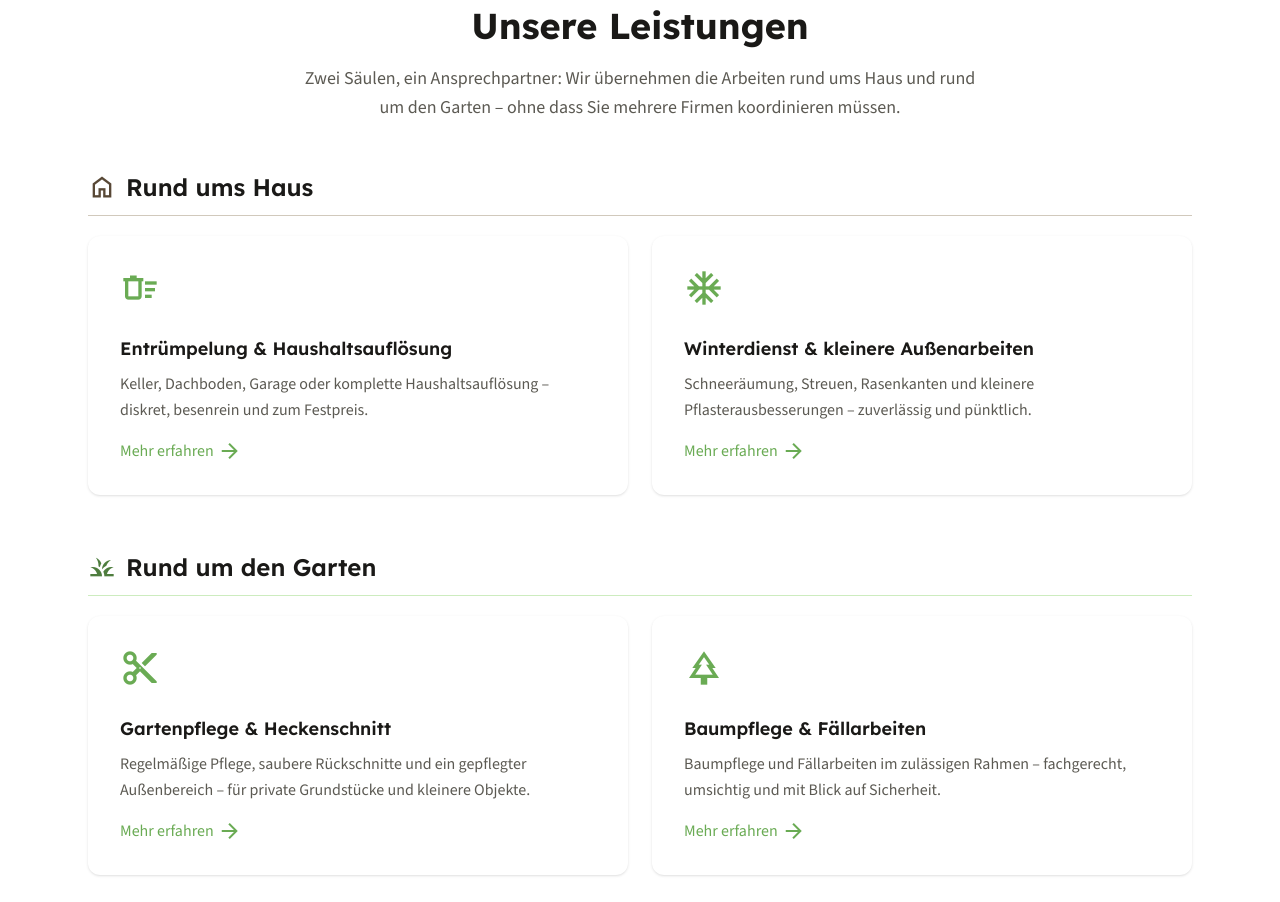
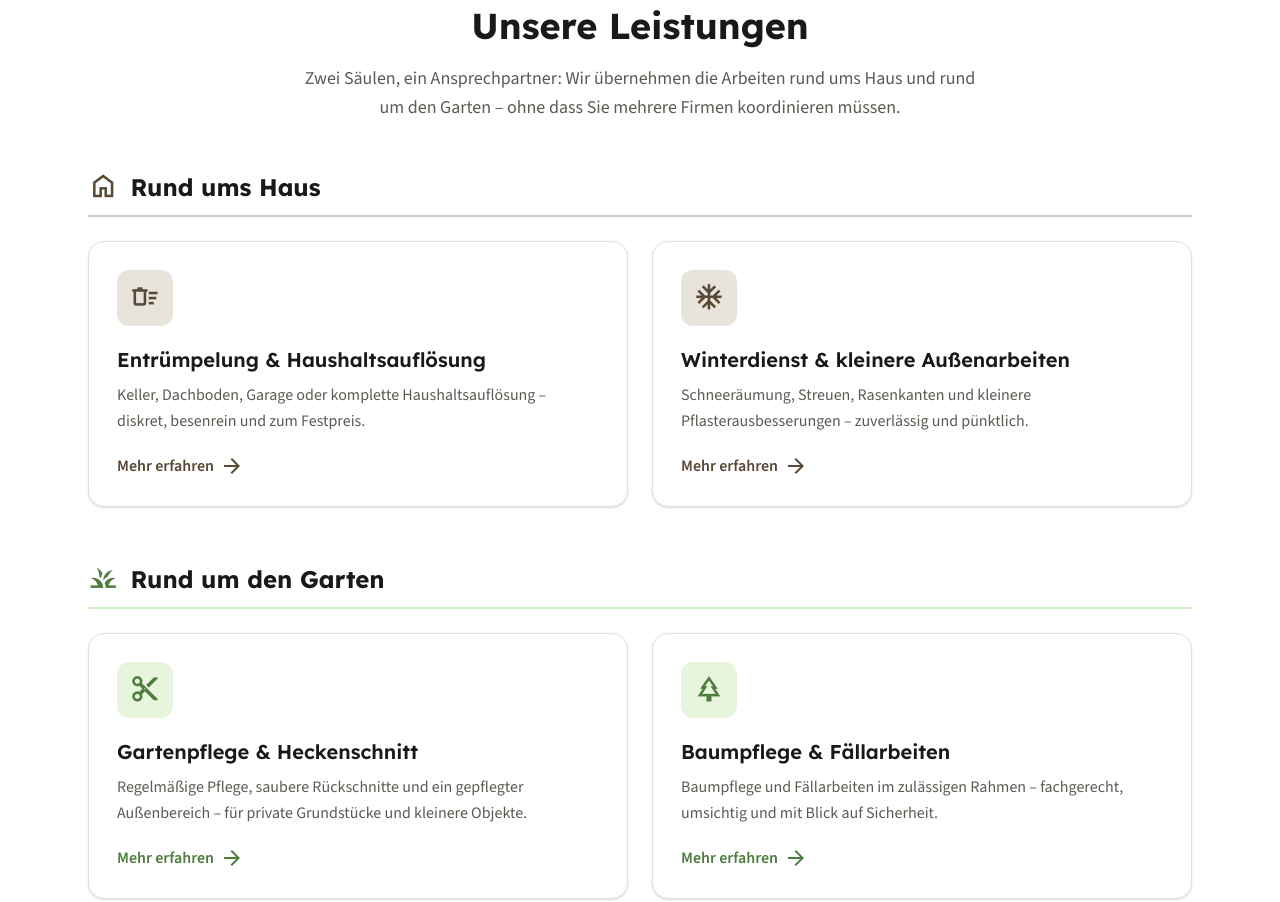
Before and after one commit to etodak7/ernst-haus-garten, an Astro site: page / in a window 1280 px wide. Shown: the part 1132-2034 px from the top of the page. Built offline with nearby package versions, Linux system fonts and the light colour scheme; Astro itself is replaced by a stand-in of ours.

Commit message:
feat(home): ServiceCards stärker machen — sichtbarer Rahmen, farbige Icon-Container, Spalten-bewusste Farb-Akzente
Die 4 Service-Karten auf der Startseite wirkten bisher schwach (weiß auf
weißem Section-Hintergrund, kleine schwebende Icons, nur shadow-sm) — man
konnte sie leicht überscrollen.

ServiceCard.astro erweitert:
- Neuer `variant` Prop ('haus' | 'garten' | 'default')
- Icon liegt jetzt in einem 56×56 rounded-xl Container mit farbigem
  Hintergrund (green-100 für Garten, earth-100 für Haus) statt als
  schwebendes Symbol
- Sichtbarer Border (warm-gray-200), Hover-Border in Akzentfarbe
- Hover-Shadow hochgezogen auf shadow-xl (vorher: shadow-md)
- Hover-Lift via -translate-y-0.5 — Karten "heben sich sichtbar"
- Titel von text-lg auf text-xl vergrößert
- "Mehr erfahren"-Link jetzt font-semibold + Pfeil wandert beim Hover

index.astro:
- Die 4 houseServices mit variant="haus" (earth-Akzente)
- Die 2 gardenServices mit variant="garten" (green-Akzente)
- Spalten-Überschriften bekommen border-b-2 statt border-b (kräftigere
  Trennung)

Die beiden Säulen tragen ihre Farbe (Haus = braun/earth, Garten = grün)
jetzt durchgehend durch — bisher war der Unterschied nur in der Spalten-
Überschrift, jetzt auch in den Karten selbst sichtbar.

```diff
--- a/src/components/ServiceCard.astro
+++ b/src/components/ServiceCard.astro
@@ -5,25 +5,58 @@ interface Props {
   href: string;
   materialIcon?: string;
   icon?: string; // legacy SVG HTML fallback
+  variant?: 'garten' | 'haus' | 'default';
 }
 
-const { title, description, href, materialIcon, icon } = Astro.props;
+const { title, description, href, materialIcon, icon, variant = 'default' } = Astro.props;
+
+const variantStyles = {
+  garten: {
+    iconBg: 'bg-green-100',
+    iconText: 'text-green-700',
+    border: 'border-warm-gray-200 hover:border-green-300',
+    titleHover: 'group-hover:text-green-800',
+    link: 'text-green-700 group-hover:text-green-800',
+  },
+  haus: {
+    iconBg: 'bg-earth-100',
+    iconText: 'text-earth-700',
+    border: 'border-warm-gray-200 hover:border-earth-300',
+    titleHover: 'group-hover:text-earth-800',
+    link: 'text-earth-700 group-hover:text-earth-800',
+  },
+  default: {
+    iconBg: 'bg-green-100',
+    iconText: 'text-green-700',
+    border: 'border-warm-gray-200 hover:border-green-300',
+    titleHover: 'group-hover:text-green-800',
+    link: 'text-green-700 group-hover:text-green-800',
+  },
+};
+
+const v = variantStyles[variant];
 ---
 
-<a href={href} class="group block bg-white rounded-xl p-6 sm:p-8 shadow-sm hover:shadow-md transition-all duration-200">
-  <div class="mb-5">
+<a
+  href={href}
+  class:list={[
+    'group block bg-white rounded-2xl p-6 sm:p-7 border shadow-sm hover:shadow-xl hover:-translate-y-0.5 transition-all duration-200',
+    v.border,
+  ]}
+>
+  <div class:list={['w-14 h-14 rounded-xl flex items-center justify-center mb-5 transition-transform group-hover:scale-105', v.iconBg]}>
     {materialIcon ? (
-      <span class="material-symbols-outlined text-green-600" style="font-size: 2.5rem;">{materialIcon}</span>
+      <span class:list={['material-symbols-outlined', v.iconText]} style="font-size: 1.9rem;" aria-hidden="true">{materialIcon}</span>
     ) : (
-      <div class="w-12 h-12 rounded-lg bg-green-100 text-green-600 flex items-center justify-center group-hover:bg-green-200 transition-colors">
+      <div class:list={['w-7 h-7', v.iconText]}>
         <Fragment set:html={icon} />
       </div>
     )}
   </div>
-  <h3 class="text-lg font-semibold text-warm-gray-900 mb-2 group-hover:text-green-700 transition-colors">{title}</h3>
-  <p class="text-base text-warm-gray-600 leading-relaxed mb-4">{description}</p>
-  <span class="inline-flex items-center gap-1 text-base font-medium text-green-600 group-hover:text-green-700 transition-colors">
+  <h3 class:list={['text-xl font-semibold text-warm-gray-900 mb-2 transition-colors', v.titleHover]}>{title}</h3>
+  <p class="text-base text-warm-gray-600 leading-relaxed mb-5">{description}</p>
+  <span class:list={['inline-flex items-center gap-1.5 text-base font-semibold transition-colors', v.link]}>
     Mehr erfahren
-    <span class="material-symbols-outlined text-[1.1rem] group-hover:translate-x-0.5 transition-transform" aria-hidden="true">arrow_forward</span>
+    <span class="material-symbols-outlined text-[1.1rem] group-hover:translate-x-1 transition-transform" aria-hidden="true">arrow_forward</span>
   </span>
 </a>
--- a/src/pages/index.astro
+++ b/src/pages/index.astro
@@ -183,26 +183,26 @@ const faqItems = [
 
     <!-- Säule 1: Rund ums Haus -->
     <div class="mb-12 sm:mb-14">
-      <div class="flex items-center gap-2.5 mb-5 pb-3 border-b border-earth-200">
-        <span class="material-symbols-outlined text-earth-700" style="font-size: 1.75rem;" aria-hidden="true">home</span>
-        <h3 class="text-xl sm:text-2xl font-semibold text-warm-gray-900">Rund ums Haus</h3>
+      <div class="flex items-center gap-3 mb-6 pb-3 border-b-2 border-earth-200">
+        <span class="material-symbols-outlined text-earth-700" style="font-size: 1.9rem;" aria-hidden="true">home</span>
+        <h3 class="text-xl sm:text-2xl font-bold text-warm-gray-900">Rund ums Haus</h3>
       </div>
-      <div class="grid grid-cols-1 sm:grid-cols-2 gap-4 sm:gap-6">
+      <div class="grid grid-cols-1 sm:grid-cols-2 gap-5 sm:gap-6">
         {houseServices.map(service => (
-          <ServiceCard {...service} />
+          <ServiceCard {...service} variant="haus" />
         ))}
       </div>
     </div>
 
     <!-- Säule 2: Rund um den Garten -->
     <div>
-      <div class="flex items-center gap-2.5 mb-5 pb-3 border-b border-green-200">
-        <span class="material-symbols-outlined text-green-700" style="font-size: 1.75rem;" aria-hidden="true">grass</span>
-        <h3 class="text-xl sm:text-2xl font-semibold text-warm-gray-900">Rund um den Garten</h3>
+      <div class="flex items-center gap-3 mb-6 pb-3 border-b-2 border-green-200">
+        <span class="material-symbols-outlined text-green-700" style="font-size: 1.9rem;" aria-hidden="true">grass</span>
+        <h3 class="text-xl sm:text-2xl font-bold text-warm-gray-900">Rund um den Garten</h3>
       </div>
-      <div class="grid grid-cols-1 sm:grid-cols-2 gap-4 sm:gap-6">
+      <div class="grid grid-cols-1 sm:grid-cols-2 gap-5 sm:gap-6">
         {gardenServices.map(service => (
-          <ServiceCard {...service} />
+          <ServiceCard {...service} variant="garten" />
         ))}
       </div>
     </div>
```
